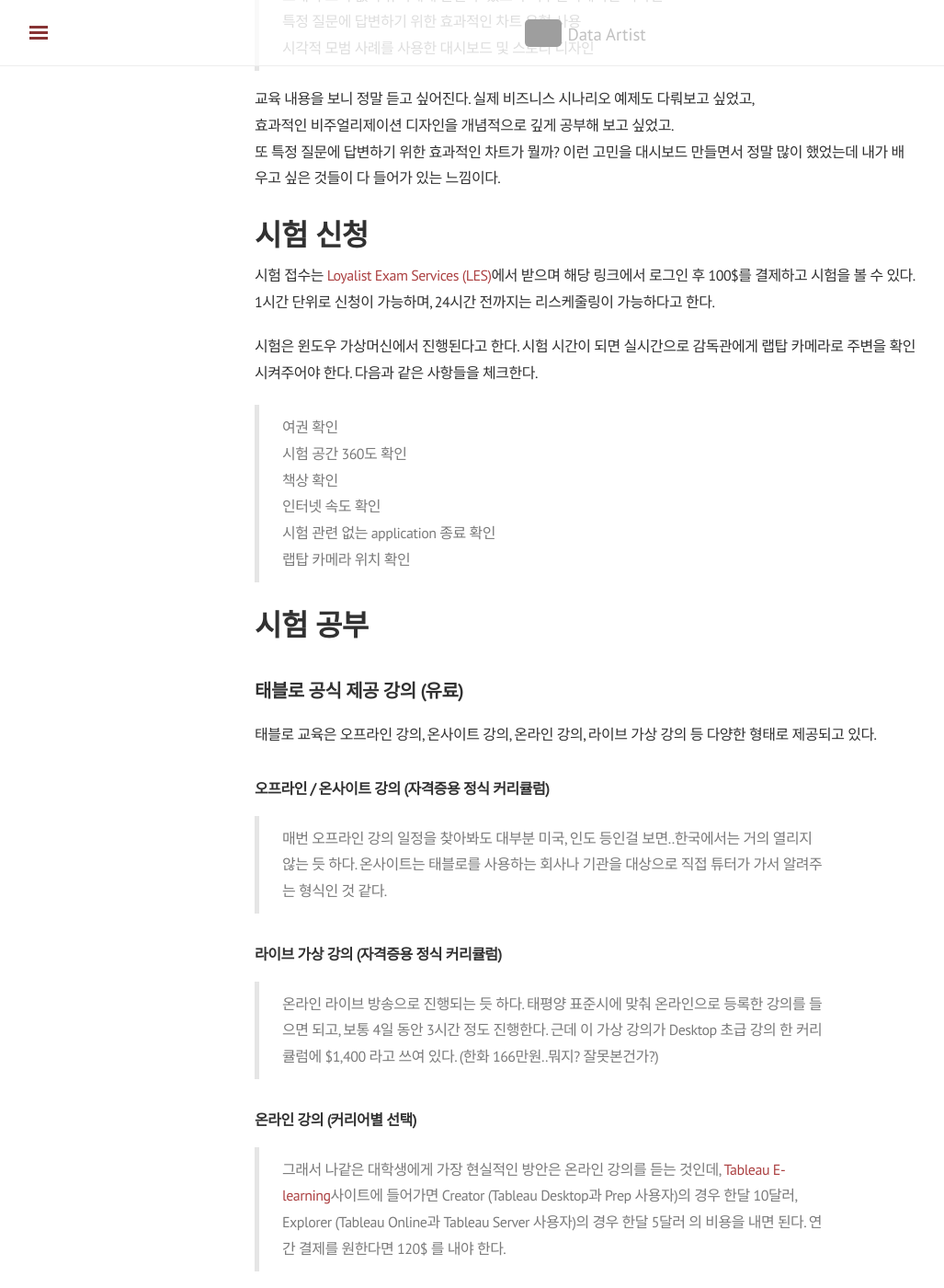
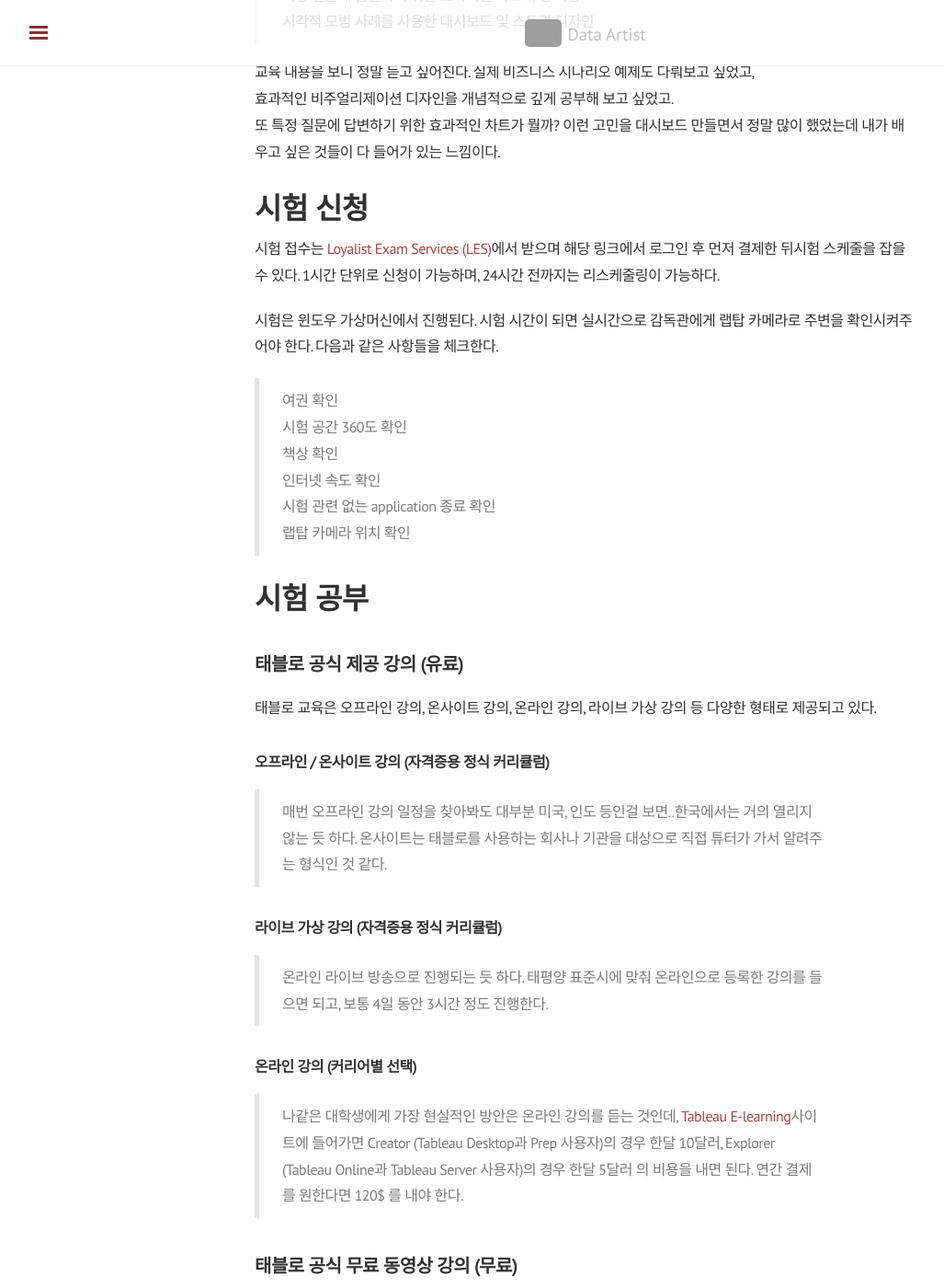
Before and after one commit to shanny924/shanny924.github.io, a Jekyll site: the page built from _posts/2020-03-10-tableau-certified.md, in a window 1280 px wide and 1400 px high, scrolled down 3047 px. Shown: the whole window at 92% size, without its empty margins (3-1030 px from the left). Built offline with Jekyll 4.4.1, drawn with Linux system fonts in a browser that asks for light colours; nearby versions of some CDN libraries; comment, search, counter and statistics services are not loaded; some of the changed text lies outside the part shown; grey boxes are pictures that could not be loaded.

Commit message:
Update 2020-03-10-tableau-certified.md

```diff
--- a/_posts/2020-03-10-tableau-certified.md
+++ b/_posts/2020-03-10-tableau-certified.md
@@ -81,7 +81,7 @@
 
 ## 3. Tableau Desktop Certified Professional
 
-비용 : 600$ (한화 약 720만원 ...)
+비용 : 600$
 
 선행조건 : 현재 자격이 유효한  Tableau Desktop Certified Associate 가 있을 것
 
@@ -91,7 +91,6 @@
 
 시험 시간 : 3시간
 
-이 자격증을 딴 사람은 주변에서 아직 보지 못했다.. 어떤 사람이 따는 건지 궁금하다.
 태블로에서 제공하는 정식 교육 코스는 [Tableau Desktop III: 고급](https://www.tableau.com/ko-kr/learn/classroom/desktop-three) 과 [시각적 분석](https://www.tableau.com/ko-kr/learn/classroom/visual-analytics) 이다.
 
 각각의 교육내용은 다음과 같다.
@@ -119,9 +118,9 @@
 또 특정 질문에 답변하기 위한 효과적인 차트가 뭘까? 이런 고민을 대시보드 만들면서 정말 많이 했었는데 내가 배우고 싶은 것들이 다 들어가 있는 느낌이다.
 
 # 시험 신청
-시험 접수는 [Loyalist Exam Services (LES)](https://tableau.lcsexams.com/)에서 받으며 해당 링크에서 로그인 후 100$를 결제하고 시험을 볼 수 있다. 1시간 단위로 신청이 가능하며, 24시간 전까지는 리스케줄링이 가능하다고 한다.
+시험 접수는 [Loyalist Exam Services (LES)](https://tableau.lcsexams.com/)에서 받으며 해당 링크에서 로그인 후 먼저 결제한 뒤시험 스케줄을 잡을 수 있다. 1시간 단위로 신청이 가능하며, 24시간 전까지는 리스케줄링이 가능하다.
 
-시험은 윈도우 가상머신에서 진행된다고 한다. 시험 시간이 되면 실시간으로 감독관에게 랩탑 카메라로 주변을 확인시켜주어야 한다. 다음과 같은 사항들을 체크한다.
+시험은 윈도우 가상머신에서 진행된다. 시험 시간이 되면 실시간으로 감독관에게 랩탑 카메라로 주변을 확인시켜주어야 한다. 다음과 같은 사항들을 체크한다.
 
 >여권 확인
 >시험 공간 360도 확인
@@ -146,11 +145,10 @@
 ### 라이브 가상 강의 (자격증용 정식 커리큘럼)
 
 >온라인 라이브 방송으로 진행되는 듯 하다. 태평양 표준시에 맞춰 온라인으로 등록한 강의를 들으면 되고, 보통 4일 동안 3시간 정도 진행한다.
->근데 이 가상 강의가 Desktop 초급 강의 한 커리큘럼에 $1,400 라고 쓰여 있다. (한화 166만원..뭐지? 잘못본건가?)
 
 ### 온라인 강의 (커리어별 선택)
 
->그래서 나같은 대학생에게 가장 현실적인 방안은 온라인 강의를 듣는 것인데, [Tableau E-learning](https://elearning-samples.tableau.com/)사이트에 들어가면 Creator (Tableau Desktop과 Prep 사용자)의 경우 한달 10달러, Explorer (Tableau Online과 Tableau Server 사용자)의 경우 한달 5달러 의 비용을 내면 된다. 연간 결제를 원한다면 120$ 를 내야 한다.
+> 나같은 대학생에게 가장 현실적인 방안은 온라인 강의를 듣는 것인데, [Tableau E-learning](https://elearning-samples.tableau.com/)사이트에 들어가면 Creator (Tableau Desktop과 Prep 사용자)의 경우 한달 10달러, Explorer (Tableau Online과 Tableau Server 사용자)의 경우 한달 5달러 의 비용을 내면 된다. 연간 결제를 원한다면 120$ 를 내야 한다.
 
 
 ## 태블로 공식 무료 동영상 강의 (무료)
```
Also changed, not shown: other parts of _posts/2020-03-10-tableau-certified.md (+2 -2 lines).
